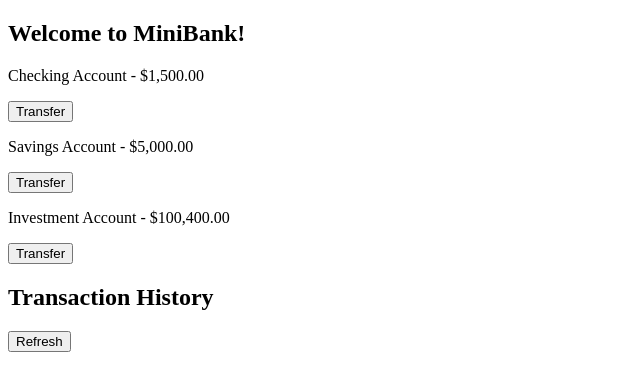
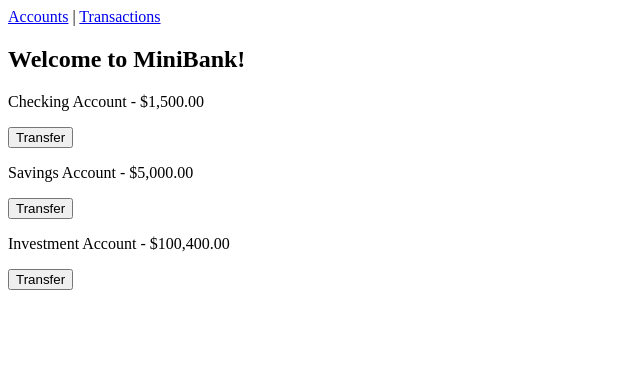
Before and after one commit to fritzgrobbelaar/minibank, an Angular app: page /accounts in a window 1280 px wide. Before the commit this address led to /. Shown: the top 390 px of the page, without its empty margins (0-640 px from the left). Built offline with nearby package versions, Linux system fonts and the light colour scheme.

Commit message:
Added a router

```diff
--- a/src/app/app.component.html
+++ b/src/app/app.component.html
@@ -1,2 +1,7 @@
-<app-account-list></app-account-list>
-<app-transaction-history></app-transaction-history>
+<!--<app-account-list></app-account-list>
+<app-transaction-history></app-transaction-history> -->
+<nav>
+  <a routerLink="/accounts">Accounts</a> |
+  <a routerLink="/transactions">Transactions</a>
+</nav>
+<router-outlet></router-outlet>
--- a/src/app/app.component.ts
+++ b/src/app/app.component.ts
@@ -1,10 +1,13 @@
 import { Component } from '@angular/core';
 import { AccountListComponent } from './account-list/account-list.component';
 import { TransactionHistoryComponent } from './transaction-history/transaction-history.component';
+import { RouterOutlet, RouterLink } from '@angular/router';
+import { routes } from './app.routes'; // Import your routes
 
 @Component({
   selector: 'app-root',
-  imports: [AccountListComponent, TransactionHistoryComponent],
+  //imports: [AccountListComponent, TransactionHistoryComponent, Route],
+  imports: [RouterOutlet, RouterLink],
   templateUrl: './app.component.html',
   styleUrl: './app.component.css',
 })
--- a/src/app/app.routes.ts
+++ b/src/app/app.routes.ts
@@ -1,3 +1,12 @@
 import { Routes } from '@angular/router';
+//import { HomeComponent } from './home/home.component';
+//import { AboutComponent } from './about/about.component';
+import { AccountListComponent } from './account-list/account-list.component';
+import { TransactionHistoryComponent } from './transaction-history/transaction-history.component';
 
-export const routes: Routes = [];
+export const routes: Routes = [
+  { path: 'accounts', component: AccountListComponent },
+  { path: 'transactions', component: TransactionHistoryComponent },
+  { path: '', redirectTo: '/accounts', pathMatch: 'full' },
+  { path: '**', redirectTo: '/accounts' },
+];
```
